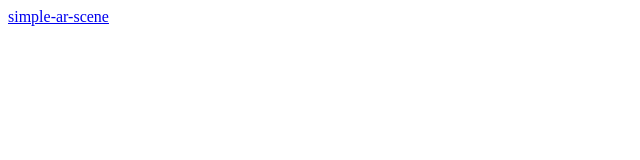
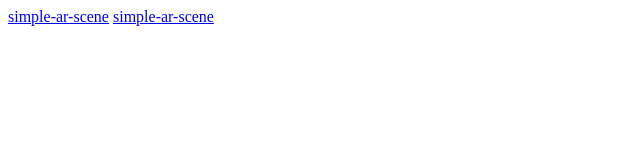
Before and after one commit to ForSchoolJackson/ForSchoolJackson.github.io, a plain HTML site: page index.html in a window 1280 px wide. Shown: the whole page, without its empty margins (0-640 px from the left). Drawn offline with Linux system fonts and the light colour scheme.

Commit message:
fixed files

```diff
--- a/index.html
+++ b/index.html
@@ -5,5 +5,6 @@
   </head>
   <body>
     <a href="/simple-ar-scene/index.html">simple-ar-scene</a>
+    <a href="/simple-ar-scene/geospatial.html">simple-ar-scene</a>
   </body>
 </html>
```
